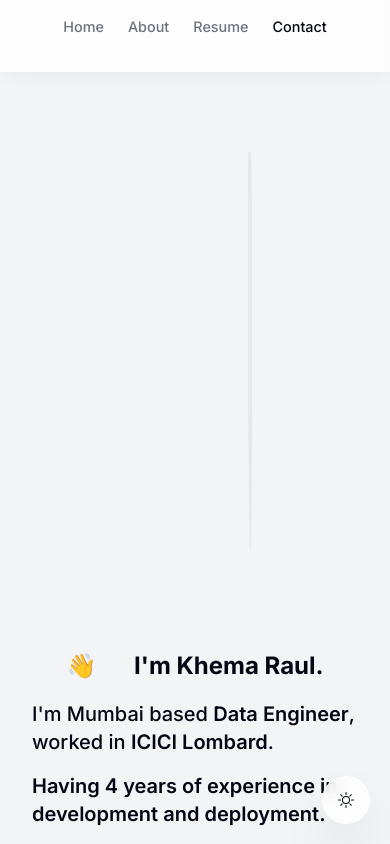
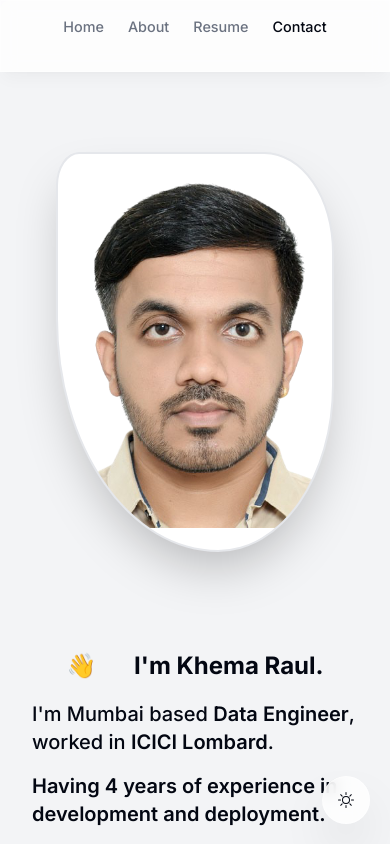
Before and after one commit to khemaraul/khemaRaulPortfolio, a Next.js app: page / in a window 390 px wide. Shown: the top 844 px of the page. Built offline with nearby package versions, Linux system fonts and the light colour scheme.

Commit message:
Mobile responsive changes

```diff
--- a/components/intro.tsx
+++ b/components/intro.tsx
@@ -20,7 +20,7 @@ export default function Intro() {
       className="w-full grid max-[989px]:grid-cols-1 grid-cols-[1.2fr_1.8fr] max-[989px]:justify-center gap-8 mx-4 mb-28 sm:mb-0 scroll-mt-[100rem]"
     >
       <motion.div
-        className="flex-col justify-center items-center p-[40px] max-[989px]:mx-48"
+        className="flex-col justify-center items-center p-[40px]"
         initial={{ opacity: 0, y: 100 }}
         animate={{ opacity: 1, y: 0 }}
       >
```
